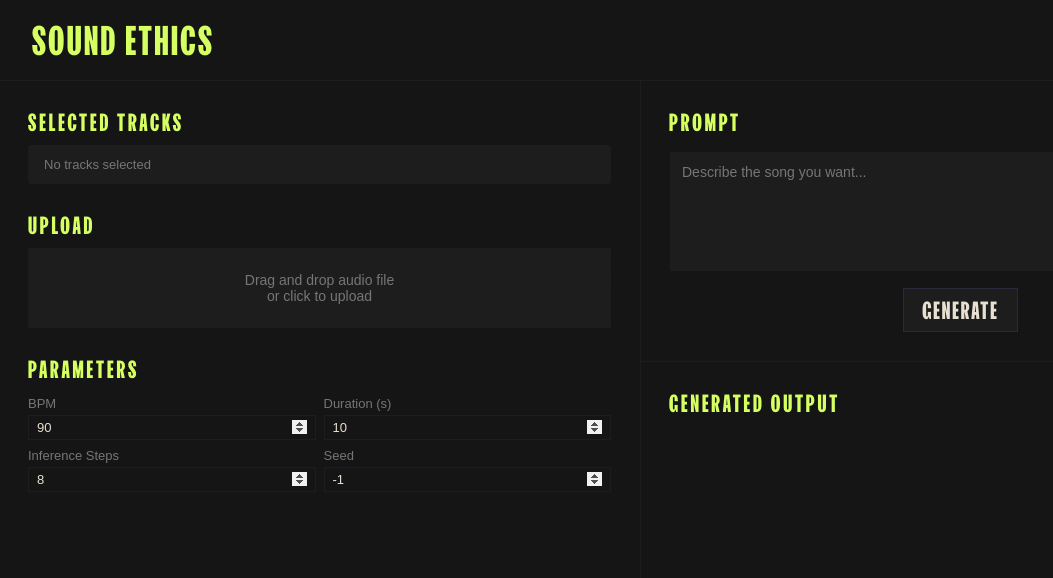
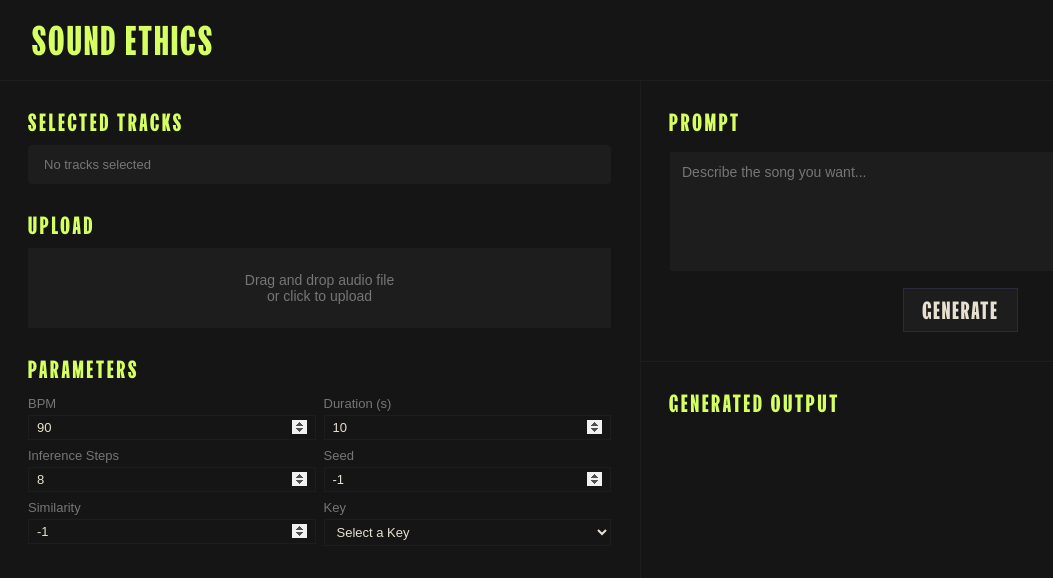
Before and after one commit to logancostello/SoundEthics, a React (Vite) app in the folder frontend/: page / in a window 1280 px wide. Shown: the top 578 px of the page, without its empty margins (0-1053 px from the left). Built offline with nearby package versions, Linux system fonts and the light colour scheme.

Commit message:
Added Key and Similarity to UI

```diff
--- a/frontend/src/App.css
+++ b/frontend/src/App.css
@@ -326,3 +326,24 @@ body {
 .number-input-field::-webkit-inner-spin-button {
   opacity: 1;
 }
+
+.dropdown-input {
+  display: flex;
+  flex-direction: column;
+  gap: 4px;
+}
+
+.dropdown-label {
+  font-size: var(--font-size-small);
+  color: var(--color-text-muted);
+}
+
+.dropdown-select {
+  width: 100%;
+  background: var(--color-input-bg);
+  border: 1px solid var(--color-border);
+  border-radius: var(--radius);
+  color: var(--color-text);
+  padding: 4px 8px;
+  font-size: var(--font-size-small);
+}
--- a/frontend/src/App.jsx
+++ b/frontend/src/App.jsx
@@ -3,6 +3,7 @@ import Navbar from "./components/Navbar";
 import AudioPlayer from "./components/AudioPlayer";
 import AttributionTable from "./components/AttributionTable";
 import NumberInput from "./components/NumberInput";
+import DropdownInput from "./components/DropdownInput";
 import { handleGenerate } from "./services/generateService";
 import "./App.css";
 
@@ -19,6 +20,7 @@ function App() {
   const [duration, setDuration] = useState(10.0);
   const [inferenceSteps, setInferenceSteps] = useState(8);
   const [seed, setSeed] = useState(-1);
+  const [similarity, setSimilarity] = useState(-1);
 
   const draggingX = useRef(false);
   const draggingY = useRef(false);
@@ -69,7 +71,7 @@ function App() {
     setStemResult(null);
     const tracksSnapshot = selectedTracks.map(t => ({ name: t.name, stem: t.stem }));
 
-    handleGenerate(selectedTracks, prompt, { bpm, duration, inferenceSteps, seed }, {
+    handleGenerate(selectedTracks, prompt, { bpm, duration, inferenceSteps, seed, similarity }, {
       onError: setError,
       onSuccess: (audioUrl, filename) =>
         setStemResult({ audioUrl, filename, tracks: tracksSnapshot }),
@@ -95,6 +97,8 @@ function App() {
   };
 
   const hasSelections = selectedTracks.length > 0;
+
+  const keys = ["C major", "B♭ major", "F major"];
 
   return (
     <div className="app">
@@ -170,6 +174,8 @@ function App() {
               <NumberInput label="Duration (s)"     value={duration}       onChange={setDuration}       min={5}   max={30}  />
               <NumberInput label="Inference Steps"  value={inferenceSteps} onChange={setInferenceSteps} min={1}   max={100} />
               <NumberInput label="Seed"             value={seed}           onChange={setSeed}           min={-1}            />
+              <NumberInput label="Similarity"       value={similarity}     onChange={setSimilarity}     min={1}   max={10}  />
+              <DropdownInput label="Key"            valueArray={keys}                                                       />
             </div>
           </div>
         </div>
--- /dev/null
+++ b/frontend/src/components/DropdownInput.jsx
@@ -0,0 +1,20 @@
+import { useState, useEffect } from "react";
+
+export default function DropdownInput({ label, valueArray }) {
+    const [selected, setSelected] = useState("Key")
+    const [open, setOpen] = useState(false)
+
+    let handleChange = (e) => {
+        setSelected(e.target.value)
+    }
+
+    return (
+        <div className="dropdown-input">
+            <span className="dropdown-label">{label}</span>
+            <select className="dropdown-select" onChange={handleChange}>
+                <option value="" disabled selected>Select a Key</option>
+                {valueArray.map(element => <option key={element} value={element}>{element}</option>)}
+            </select>
+        </div>
+    )
+}
```
